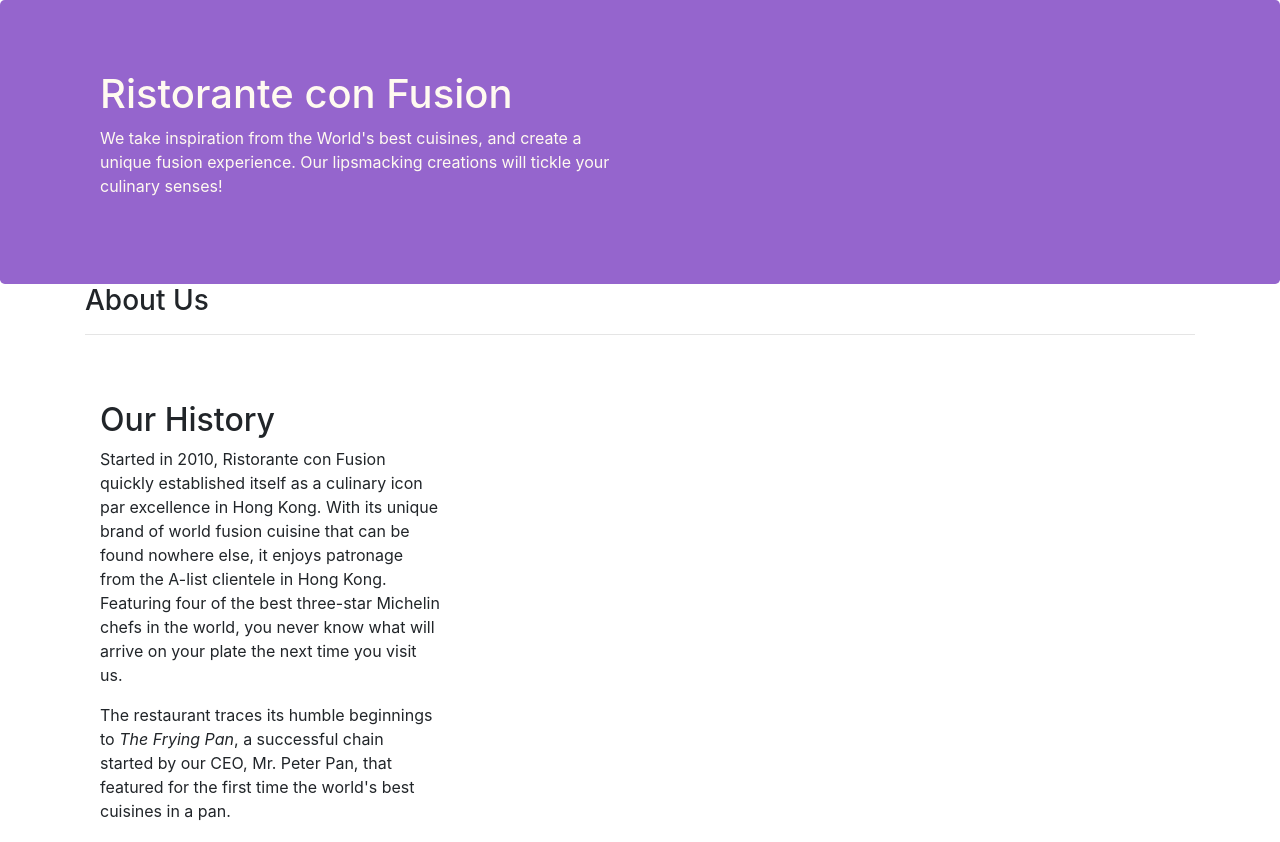
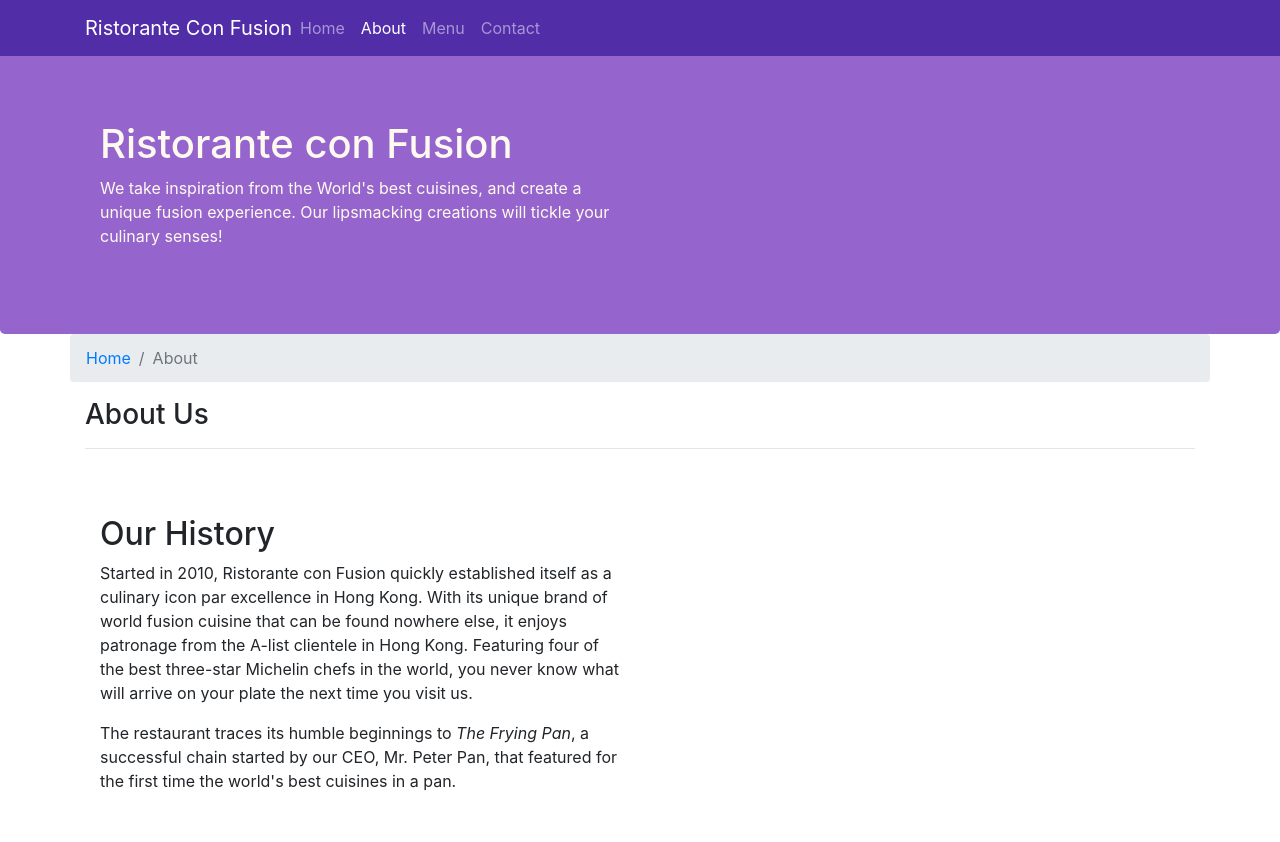
Before and after one commit to ajayjoseaji/first-repo, a website: page aboutus.html in a window 1280 px wide. Shown: the top 842 px of the page. Drawn offline with nearby package versions, Linux system fonts and the light colour scheme.

Commit message:
navbar and breadcrumbs

```diff
--- a/aboutus.html
+++ b/aboutus.html
@@ -15,6 +15,22 @@
 </head>
 
 <body>
+    <nav class="navbar navbar-dark navbar-expand-sm fixed-top">
+        <div class="container">
+            <button class="navbar-toggler" type="button" data-toggle="collapse" data-target="#Navbar">
+                <span class="navbar-toggler-icon"></span>
+            </button>
+            <a class="navbar-brand mr-auto" href="./index.html">Ristorante Con Fusion</a>
+            <div class="collapse navbar-collapse" id="Navbar">
+                <ul class="navbar-nav mr-auto">
+                    <li class="nav-item"><a class="nav-link" href="./index.html">Home</a></li>
+                    <li class="nav-item active"><a class="nav-link" href="#">About</a></li>
+                    <li class="nav-item"><a class="nav-link" href="#">Menu</a></li>
+                    <li class="nav-item"><a class="nav-link" href="#">Contact</a></li>
+                </ul>
+            </div>
+        </div>
+    </nav>
 
     <header class="jumbotron">
         <div class="container">
@@ -30,15 +46,19 @@
     </header>
 
     <div class="container">
-        <div>
-            <div>
+        <div class="row">
+            <ol class="col-12 breadcrumb">
+                <li class="breadcrumb-item"><a href="./index.html">Home</a></li>
+                <li class="breadcrumb-item active">About</li>
+            </ol>
+            <div class="col-12">
                <h3>About Us</h3>
                <hr>
             </div>
         </div>
 
         <div class="row row-content">
-            <div class="col-12 col-sm-4">
+            <div class="col-sm-6">
                 <h2>Our History</h2>
                 <p>Started in 2010, Ristorante con Fusion quickly established itself as a culinary icon par excellence in Hong Kong. With its unique brand of world fusion cuisine that can be found nowhere else, it enjoys patronage from the A-list clientele in Hong Kong.  Featuring four of the best three-star Michelin chefs in the world, you never know what will arrive on your plate the next time you visit us.</p>
                 <p>The restaurant traces its humble beginnings to <em>The Frying Pan</em>, a successful chain started by our CEO, Mr. Peter Pan, that featured for the first time the world's best cuisines in a pan.</p>
@@ -78,7 +98,7 @@
                 <div class="col-4 offset-1 col-sm-2">
                     <h5>Links</h5>
                     <ul class="list-unstyled">
-                        <li><a href="#">Home</a></li>
+                        <li><a href="./index.html">Home</a></li>
                         <li><a href="#">About</a></li>
                         <li><a href="#">Menu</a></li>
                         <li><a href="#">Contact</a></li>
--- a/css/style.css
+++ b/css/style.css
@@ -28,3 +28,12 @@
     margin: 0px;
     color: #0f0f0f;
 }
+
+body {
+    padding: 50px 0px 0px 0px;
+    z-index: 0;
+}
+
+.navbar-dark {
+    background-color: #512DA8;
+}
```
Also changed, not shown: index.html (+19 -1 lines).
